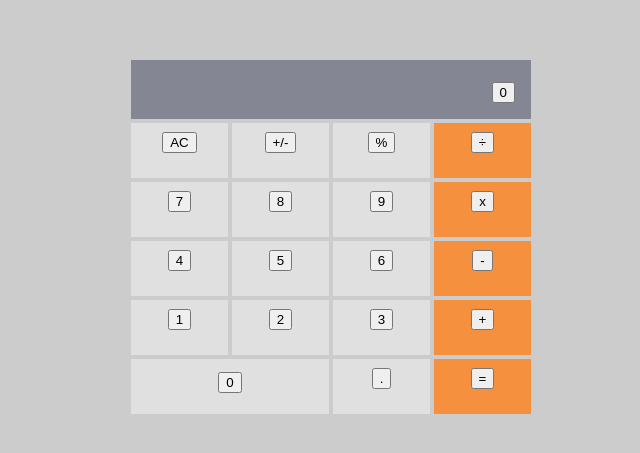
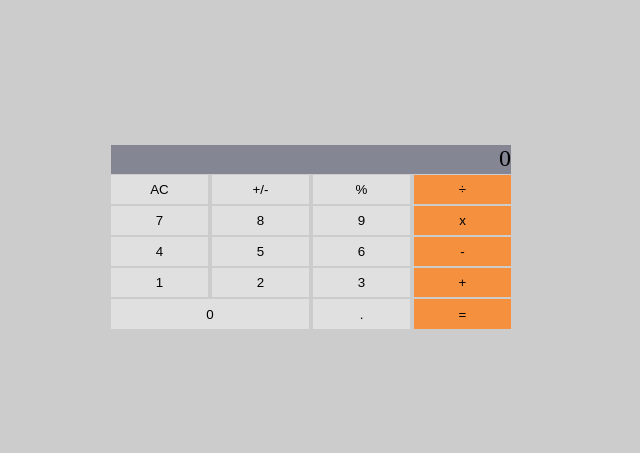
Before and after one commit to sajid-munawar/Math-Magicians-React, a React (Create React App) app: page / in a window 1280 px wide. Shown: the part 171-624 px from the top of the page, without its empty margins (329-969 px from the left). Built offline with nearby package versions, Linux system fonts and the light colour scheme.

Commit message:
Add calculation components

```diff
--- a/src/App.css
+++ b/src/App.css
@@ -20,7 +20,7 @@ body {
   justify-content: center;
 }
 
-.container li {
+.container button {
   display: block;
   background: #e0e0e0;
   padding: 4%;
@@ -41,3 +41,8 @@ body {
 .y-bg {
   background: #f5913e !important;
 }
+
+button {
+  border: none;
+  cursor: pointer;
+}
--- a/src/components/Calculator.js
+++ b/src/components/Calculator.js
@@ -13,30 +13,31 @@ class Calculator extends React.Component {
   }
 
   render() {
+    const { next, total } = this.state;
     return (
       <div>
-        <ul className="container">
-          <li className="item1"><button type="button" onClick={this.handleClick}>0</button></li>
-          <li className="item2"><button type="button" onClick={this.handleClick}>AC</button></li>
-          <li className="item3"><button type="button" onClick={this.handleClick}>+/-</button></li>
-          <li className="item4"><button type="button" onClick={this.handleClick}>%</button></li>
-          <li className="item5 y-bg"><button type="button" onClick={this.handleClick}>÷</button></li>
-          <li className="item6"><button type="button" onClick={this.handleClick}>7</button></li>
-          <li className="item7"><button type="button" onClick={this.handleClick}>8</button></li>
-          <li className="item8"><button type="button" onClick={this.handleClick}>9</button></li>
-          <li className="item9 y-bg"><button type="button" onClick={this.handleClick}>x</button></li>
-          <li className="item10"><button type="button" onClick={this.handleClick}>4</button></li>
-          <li className="item11"><button type="button" onClick={this.handleClick}>5</button></li>
-          <li className="item12"><button type="button" onClick={this.handleClick}>6</button></li>
-          <li className="item13 y-bg"><button type="button" onClick={this.handleClick}>-</button></li>
-          <li className="item14"><button type="button" onClick={this.handleClick}>1</button></li>
-          <li className="item15"><button type="button" onClick={this.handleClick}>2</button></li>
-          <li className="item16"><button type="button" onClick={this.handleClick}>3</button></li>
-          <li className="item17 y-bg"><button type="button" onClick={this.handleClick}>+</button></li>
-          <li className="item18"><button type="button" onClick={this.handleClick}>0</button></li>
-          <li className="item19"><button type="button" onClick={this.handleClick}>.</button></li>
-          <li className="item20 y-bg"><button type="button" onClick={this.handleClick}>=</button></li>
-        </ul>
+        <div className="container">
+          <div className="item1">{next || total || 0}</div>
+          <button type="button" onClick={this.handleClick} className="item2">AC</button>
+          <button type="button" onClick={this.handleClick} className="item3">+/-</button>
+          <button type="button" onClick={this.handleClick} className="item4">%</button>
+          <button type="button" onClick={this.handleClick} className="item5 y-bg">÷</button>
+          <button type="button" onClick={this.handleClick} className="item6">7</button>
+          <button type="button" onClick={this.handleClick} className="item7">8</button>
+          <button type="button" onClick={this.handleClick} className="item8">9</button>
+          <button type="button" onClick={this.handleClick} className="item9 y-bg">x</button>
+          <button type="button" onClick={this.handleClick} className="item10">4</button>
+          <button type="button" onClick={this.handleClick} className="item11">5</button>
+          <button type="button" onClick={this.handleClick} className="item12">6</button>
+          <button type="button" onClick={this.handleClick} className="item13 y-bg">-</button>
+          <button type="button" onClick={this.handleClick} className="item14">1</button>
+          <button type="button" onClick={this.handleClick} className="item15">2</button>
+          <button type="button" onClick={this.handleClick} className="item16">3</button>
+          <button type="button" onClick={this.handleClick} className="item17 y-bg">+</button>
+          <button type="button" onClick={this.handleClick} className="item18">0</button>
+          <button type="button" onClick={this.handleClick} className="item19">.</button>
+          <button type="button" onClick={this.handleClick} className="item20 y-bg">=</button>
+        </div>
       </div>
     );
   }
```
